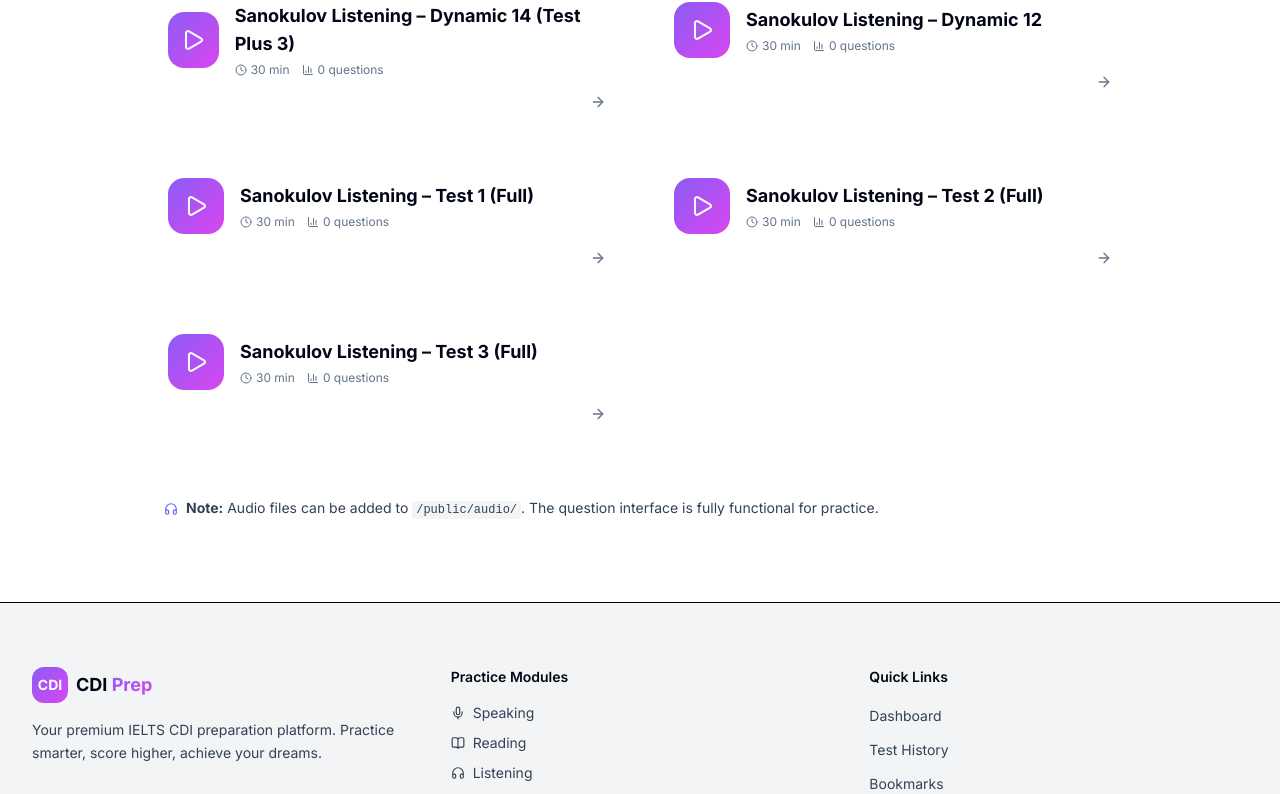
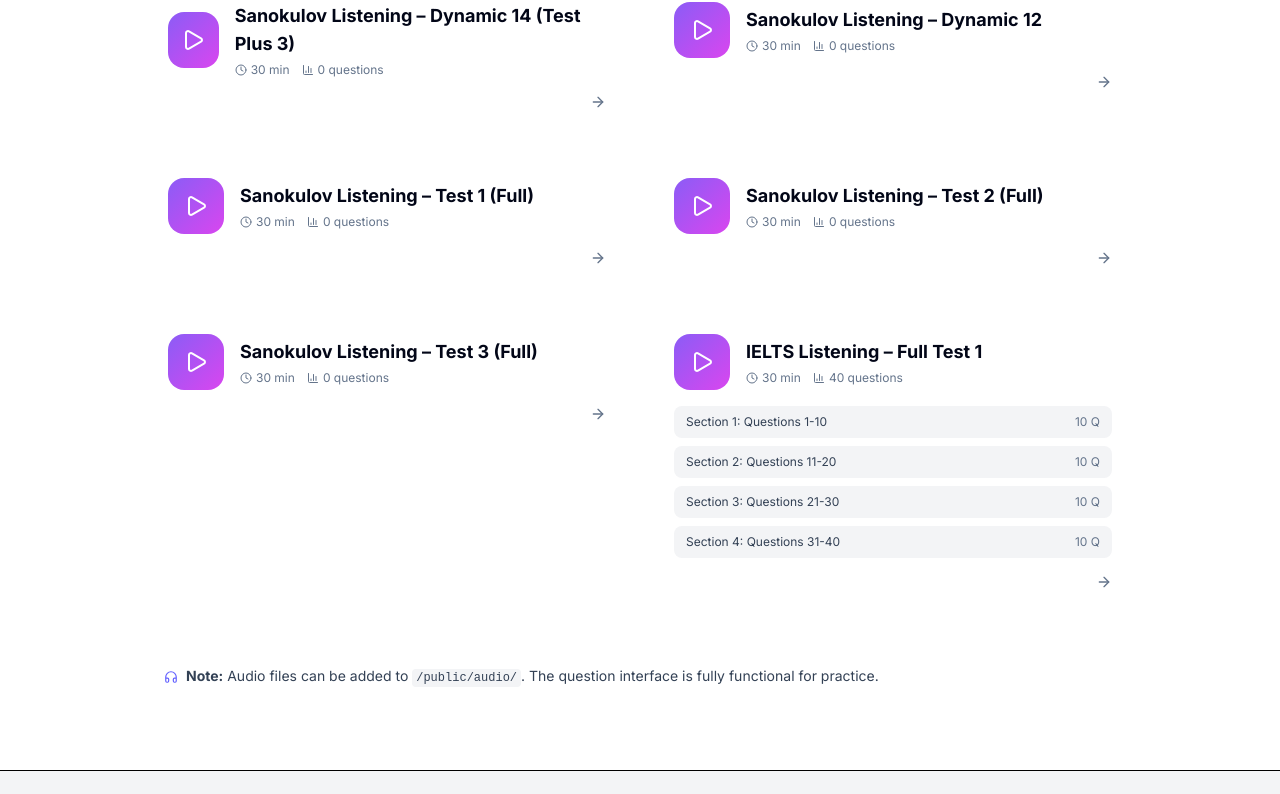
Before and after one commit to shohruxmuminov/new, a Next.js app: page /listening in a window 1280 px wide. Shown: the part 526-1320 px from the top of the page. Built offline with nearby package versions, Linux system fonts and the light colour scheme; sample sign-in values are in the browser's storage.

Commit message:
Add IELTS Listening Full Test 1 with localized audio and questions

```diff
--- a/src/data/listening-data.ts
+++ b/src/data/listening-data.ts
@@ -91,5 +91,77 @@
     duration: 30,
     htmlUrl: '/test%20materials/listening/sanokulov-test3-full.html',
     sections: []
+  },
+  {
+    id: 'l_full1_ieltsmaterials',
+    title: 'IELTS Listening – Full Test 1',
+    audioUrl: '/test materials/listening/listening_full_1.mp3',
+    duration: 30,
+    sections: [
+      {
+        title: 'Section 1: Questions 1-10',
+        description: 'Questions 1-10: Complete the notes below. Write NO MORE THAN TWO WORDS AND/OR A NUMBER for each answer.',
+        questions: [
+          { id: 'l1q1', type: 'fill', question: '1. Name of club: _______ Health Club', answer: 'KINGSWELL', explanation: '' },
+          { id: 'l1q2', type: 'fill', question: '2. Contact number: _______', answer: '08967 443203', explanation: '' },
+          { id: 'l1q3', type: 'fill', question: '3. Preferred membership type: _______', answer: 'OFF-PEAK', explanation: '' },
+          { id: 'l1q4', type: 'fill', question: '4. Reason for joining: to improve _______', answer: 'FITNESS', explanation: '' },
+          { id: 'l1q5', type: 'fill', question: '5. Current physical problem: _______', answer: 'BACK', explanation: '' },
+          { id: 'l1q6', type: 'fill', question: '6. Date of birth: _______', answer: '22ND JULY', explanation: '' },
+          { id: 'l1q7', type: 'fill', question: '7. Address: 14 _______ Street', answer: 'ELMWORTH', explanation: '' },
+          { id: 'l1q8', type: 'fill', question: '8. Postcode: _______', answer: 'LS14 2JW', explanation: '' },
+          { id: 'l1q9', type: 'fill', question: '9. Payment method: _______', answer: 'MONTHLY', explanation: '' },
+          { id: 'l1q10', type: 'fill', question: '10. Initial payment: £_______', answer: '40', explanation: '' }
+        ]
+      },
+      {
+        title: 'Section 2: Questions 11-20',
+        description: 'Questions 11-16: Choose the correct letter, A, B or C. Questions 17-20: Choose the correct letter, A, B or C.',
+        questions: [
+          { id: 'l1q11', type: 'mcq', question: '11. The local radio station is called', options: ['A. Radio North', 'B. Radio One', 'C. Radio East'], answer: 'A', explanation: '' },
+          { id: 'l1q12', type: 'mcq', question: '12. The station began broadcasting', options: ['A. 10 years ago', 'B. 15 years ago', 'C. 20 years ago'], answer: 'B', explanation: '' },
+          { id: 'l1q13', type: 'mcq', question: '13. The main aim of the station is to', options: ['A. provide entertainment', 'B. promote local businesses', 'C. inform the community'], answer: 'C', explanation: '' },
+          { id: 'l1q14', type: 'mcq', question: '14. The station is funded by', options: ['A. local government', 'B. advertising', 'C. donations'], answer: 'B', explanation: '' },
+          { id: 'l1q15', type: 'mcq', question: '15. The most popular program is', options: ['A. the news', 'B. the talk show', 'C. the music show'], answer: 'C', explanation: '' },
+          { id: 'l1q16', type: 'mcq', question: '16. The station is located in', options: ['A. the town centre', 'B. an industrial estate', 'C. a residential area'], answer: 'A', explanation: '' },
+          { id: 'l1q17', type: 'mcq', question: '17. What does the speaker say about the news program?', options: ['A. It is broadcast every hour.', 'B. It is only about local news.', 'C. It is very popular.'], answer: 'B', explanation: '' },
+          { id: 'l1q18', type: 'mcq', question: '18. The sports program is on', options: ['A. Friday evening', 'B. Saturday afternoon', 'C. Sunday morning'], answer: 'B', explanation: '' },
+          { id: 'l1q19', type: 'mcq', question: '19. The station is looking for', options: ['A. new presenters', 'B. more listeners', 'C. volunteers'], answer: 'C', explanation: '' },
+          { id: 'l1q20', type: 'mcq', question: '20. Listeners can contact the station by', options: ['A. phone', 'B. email', 'C. social media'], answer: 'A', explanation: '' }
+        ]
+      },
+      {
+        title: 'Section 3: Questions 21-30',
+        description: 'Questions 21-25: Choose the correct letter, A, B or C. Questions 26-30: Complete the sentences below. Write ONE WORD ONLY for each answer.',
+        questions: [
+          { id: 'l1q21', type: 'mcq', question: '21. Why did the students choose the topic of recycling?', options: ['A. It is a current issue.', 'B. They have previous knowledge.', 'C. It was recommended by their tutor.'], answer: 'A', explanation: '' },
+          { id: 'l1q22', type: 'mcq', question: '22. What was the main problem with the survey?', options: ['A. The questions were too long.', 'B. The sample size was too small.', 'C. The responses were biased.'], answer: 'B', explanation: '' },
+          { id: 'l1q23', type: 'mcq', question: '23. Most people in the survey said they recycle because', options: ['A. it is good for the environment', 'B. it is easy to do', 'C. they feel guilty if they don\'t'], answer: 'C', explanation: '' },
+          { id: 'l1q24', type: 'mcq', question: '24. What surprised the students about the results?', options: ['A. The high rate of plastic recycling.', 'B. The lack of knowledge about glass recycling.', 'C. The importance of council initiatives.'], answer: 'B', explanation: '' },
+          { id: 'l1q25', type: 'mcq', question: '25. What do the students plan to do next?', options: ['A. Rewrite the survey.', 'B. Interview more people.', 'C. Analyse the data more deeply.'], answer: 'C', explanation: '' },
+          { id: 'l1q26', type: 'fill', question: '26. The students need to prepare a _______ for their presentation.', answer: 'POSTER', explanation: '' },
+          { id: 'l1q27', type: 'fill', question: '27. They should include more _______ in their final report.', answer: 'GRAPHS', explanation: '' },
+          { id: 'l1q28', type: 'fill', question: '28. The tutor suggested that they look at some _______ online.', answer: 'ARTICLES', explanation: '' },
+          { id: 'l1q29', type: 'fill', question: '29. The deadline for the project is next _______', answer: 'WEDNESDAY', explanation: '' },
+          { id: 'l1q30', type: 'fill', question: '30. The presentation will take place in the _______', answer: 'AUDITORIUM', explanation: '' }
+        ]
+      },
+      {
+        title: 'Section 4: Questions 31-40',
+        description: 'Questions 31-40: Complete the notes below. Write NO MORE THAN TWO WORDS for each answer.',
+        questions: [
+          { id: 'l1q31', type: 'fill', question: '31. The pepper plant is a _______ that grows in tropical climates.', answer: 'VINE', explanation: '' },
+          { id: 'l1q32', type: 'fill', question: '32. It was originally found in southern _______', answer: 'INDIA', explanation: '' },
+          { id: 'l1q33', type: 'fill', question: '33. Pepper was once so valuable that it was used as _______', answer: 'CURRENCY', explanation: '' },
+          { id: 'l1q34', type: 'fill', question: '34. In the Middle Ages, pepper was imported to Europe by _______ traders.', answer: 'ARAB', explanation: '' },
+          { id: 'l1q35', type: 'fill', question: '35. The Portuguese explorer who found a sea route to the pepper-growing regions was _______', answer: 'VASCO DA GAMA', explanation: '' },
+          { id: 'l1q36', type: 'fill', question: '36. Black pepper is produced from berries that are _______ when they are harvested.', answer: 'GREEN', explanation: '' },
+          { id: 'l1q37', type: 'fill', question: '37. White pepper is made by removing the _______ of the berry.', answer: 'SKIN', explanation: '' },
+          { id: 'l1q38', type: 'fill', question: '38. Most of the world\'s pepper is now grown in _______', answer: 'VIETNAM', explanation: '' },
+          { id: 'l1q39', type: 'fill', question: '39. Pepper contains a substance called _______, which gives it its heat.', answer: 'PIPERINE', explanation: '' },
+          { id: 'l1q40', type: 'fill', question: '40. Historically, pepper was also used for its _______ properties.', answer: 'MEDICINAL', explanation: '' }
+        ]
+      }
+    ]
   }
 ];
```
Also changed, not shown: 1 other file (tests, documents, lock files or other folders).
